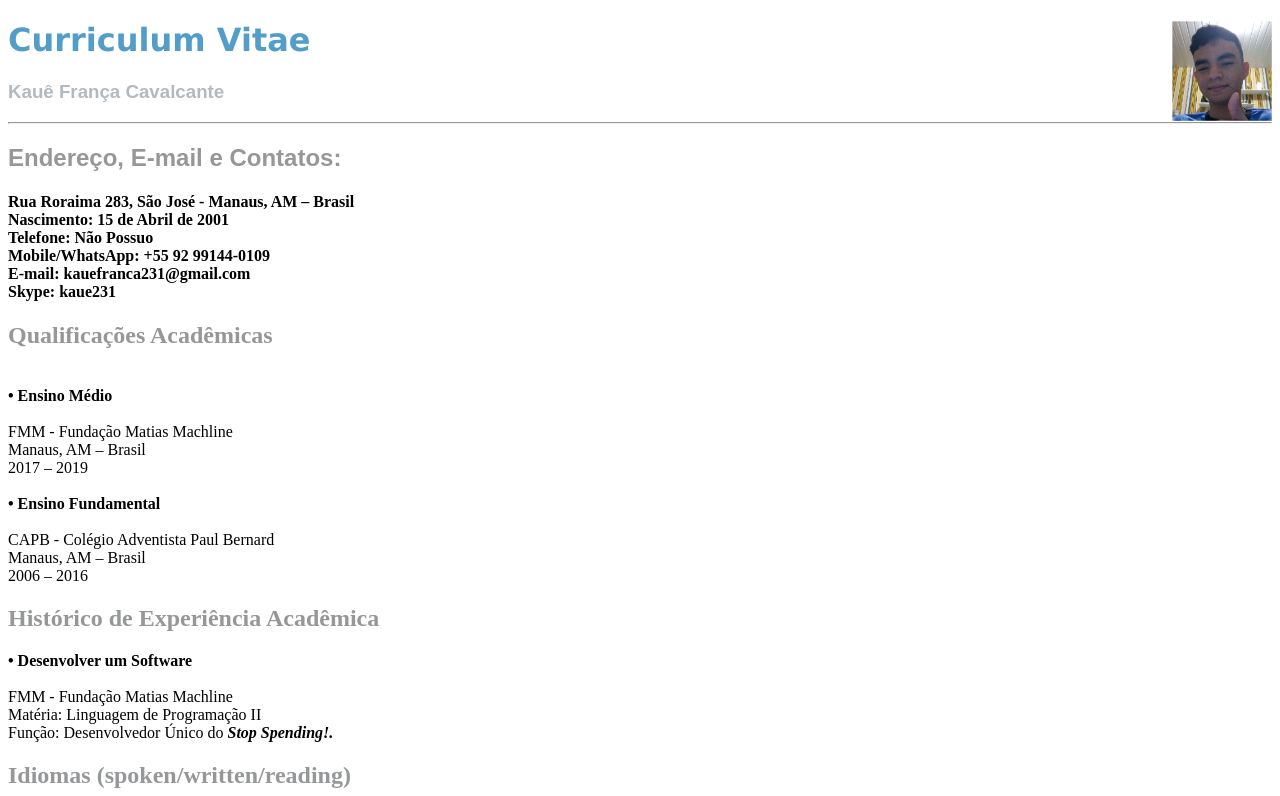
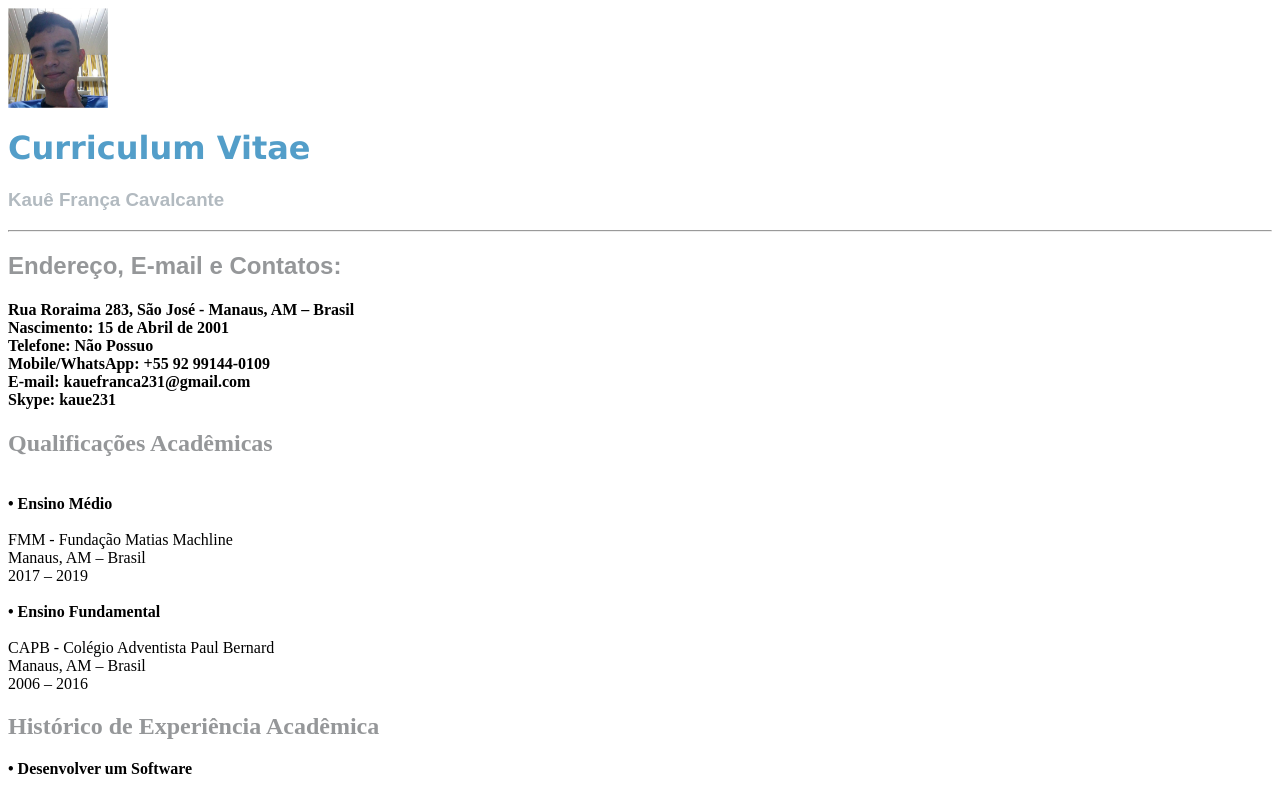
Before and after one commit to Kuezin/Curriculum_Kaue, a plain HTML site: page index.html in a window 1280 px wide. Shown: the top 796 px of the page. Drawn offline with Linux system fonts and the light colour scheme.

Commit message:
Update index.html

```diff
--- a/index.html
+++ b/index.html
@@ -5,7 +5,7 @@
 	<title>
 		Curriculum Vitae - Kauê França
 	</title>
-		<img src="eu.PNG" alt="kuezin!" title="kuezada" width="100px" height="100px"  align="right"/>
+		<img src="eu.PNG" alt="kuezin!" title="kuezada" width="100px" height="100px"  align="center"/>
 		<font face="verdana" color="#539EC9"> <h1> Curriculum Vitae      </h1></font>
 
 
```
